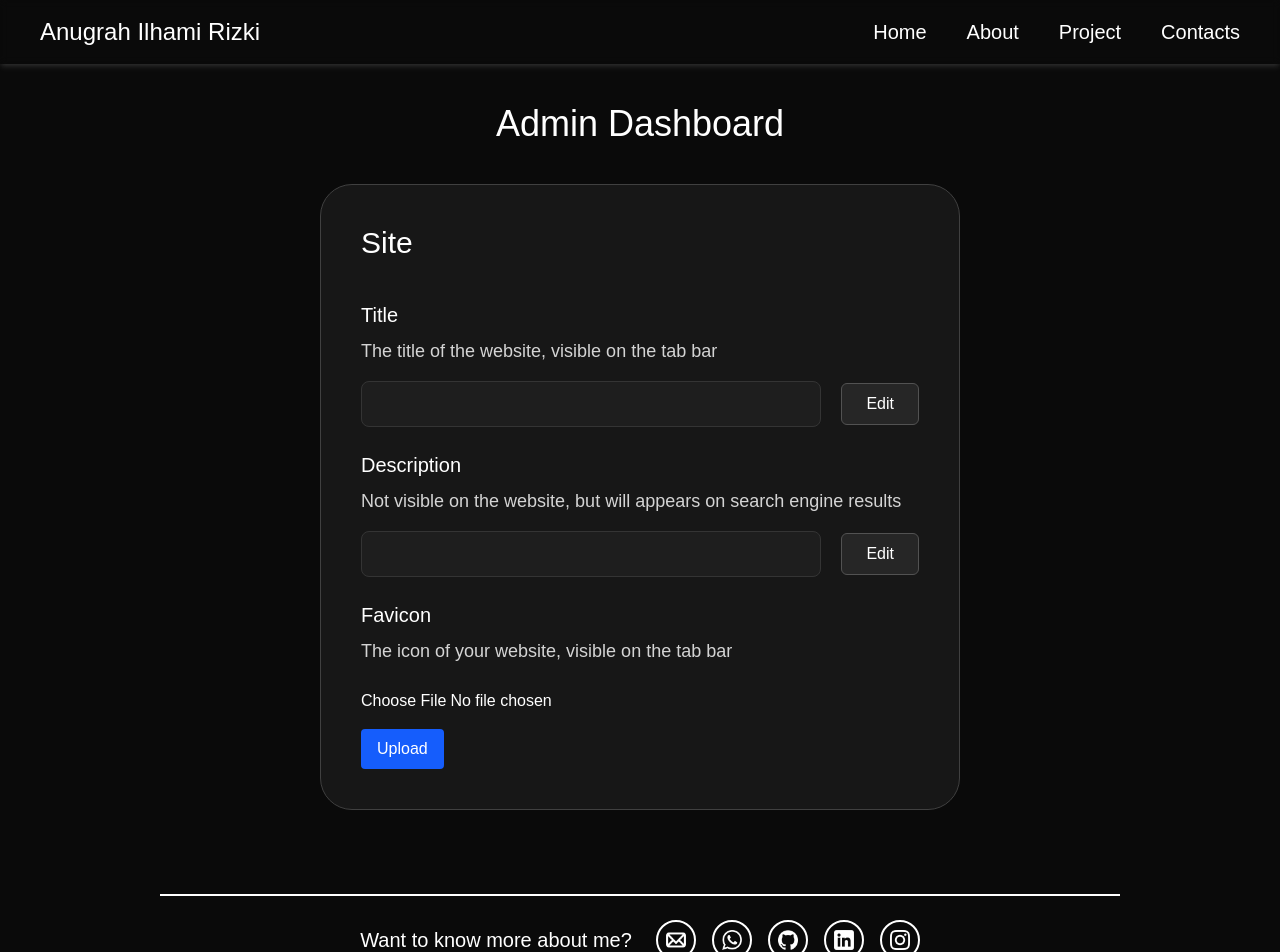
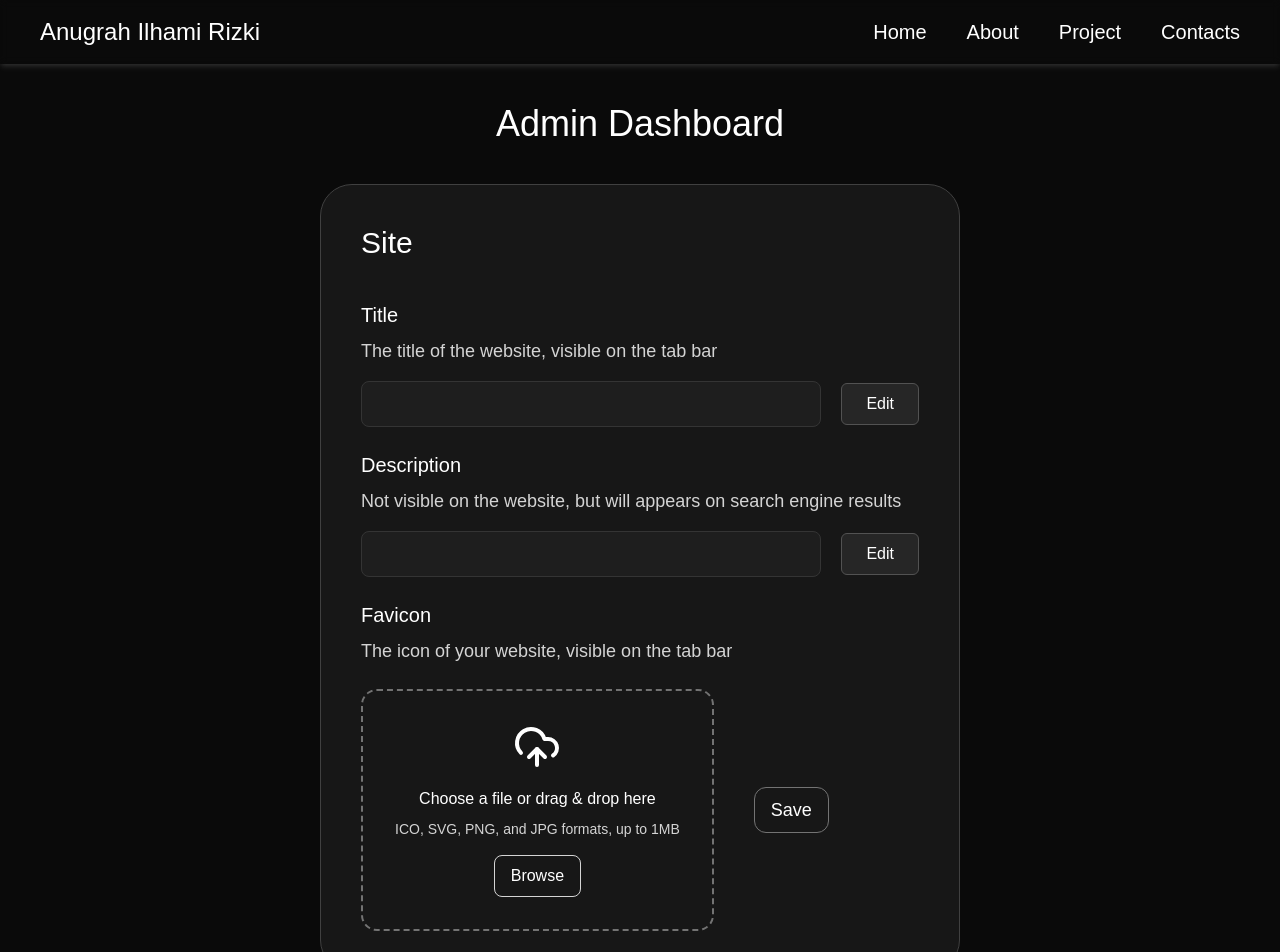
Before and after one commit to anugrah-ir/portfolio-website, a Next.js app: page /admin in a window 1280 px wide. Shown: the top 952 px of the page. Built offline with nearby package versions, Linux system fonts and the light colour scheme; no server answers; the database is empty.

Commit message:
fix(admin): fix file upload

```diff
--- a/src/app/admin/actions.tsx
+++ b/src/app/admin/actions.tsx
@@ -41,7 +41,7 @@ export async function updateSite(key: string, value: string) {
   }
 }
 
-export async function uploadFile(prevState: string | null, formData: FormData) {
+export async function uploadFile(formData: FormData) {
   const file = formData.get("file") as File;
 
   if (!file) {
--- a/src/components/SiteForm.tsx
+++ b/src/components/SiteForm.tsx
@@ -1,6 +1,6 @@
 "use client";
 import Form from "next/form";
-import { useState, useActionState } from "react";
+import { useState } from "react";
 import { updateSite, uploadFile } from "@/app/admin/actions";
 import { CloudUpload } from "lucide-react";
 
@@ -14,15 +14,11 @@ interface SiteFormProps {
   site: Site;
 }
 
-function handleSubmit() {
-  return;
-}
-
 function UploadFileForm() {
   const [file, setFile] = useState<File | null>(null);
   const [isDragging, setIsDragging] = useState(false);
-  // ADD THIS: useActionState hook for form submission
-  const [state, formAction, isPending] = useActionState(uploadFile, null);
+  const [isUploading, setIsUploading] = useState(false);
+  const [result, setResult] = useState<string>("");
 
   const allowedTypes = [".ico", ".svg", ".png", ".jpg", ".jpeg"];
   const maxSize = 1024 * 1024;
@@ -76,34 +72,60 @@ function UploadFileForm() {
     if (selectedFile) handleFile(selectedFile);
   };
 
+  async function handleSubmit(formData: FormData) {
+    setIsUploading(true);
+    setResult("");
+
+    try {
+      const url = await uploadFile(formData);
+      setResult(`File uploaded successfully! URL: ${url}`);
+    } catch (error) {
+      setResult(
+        `Error: ${error instanceof Error ? error.message : "Unknown error"}`,
+      );
+    } finally {
+      setIsUploading(false);
+    }
+  }
+
   return (
-    // WRAP WITH FORM TAG - using formAction prop
-    <form action={formAction}>
+    <Form
+      action={handleSubmit}
+      className="flex flex-col items-center gap-10 lg:flex-row"
+    >
       <div
+        className={`flex flex-col items-center justify-center border-2 ${isDragging ? "border-blue-500" : "border-neutral-500"} rounded-2xl border-dashed p-8 text-center`}
         onDragOver={handleDragOver}
         onDragLeave={handleDragLeave}
         onDrop={handleDrop}
-        className={isDragging ? "dragging" : ""}
       >
-        <input
-          type="file"
-          // ADD NAME ATTRIBUTE - required for FormData
-          name="file"
-          accept={allowedTypes.join(",")}
-          onChange={handleBrowse}
-        />
-
-        {file && <p>Selected: {file.name}</p>}
-
-        {/* ADD SUBMIT BUTTON */}
-        <button type="submit" disabled={!file || isPending}>
-          {isPending ? "Uploading..." : "Upload File"}
-        </button>
-
-        {/* OPTIONAL: Display upload result */}
-        {state && <p>File uploaded: {state}</p>}
+        <CloudUpload className="h-12 w-12" />
+        <p className="mt-4">Choose a file or drag & drop here</p>
+        <p className="mt-2 text-sm text-neutral-300">
+          ICO, SVG, PNG, and JPG formats, up to 1MB
+        </p>
+        <label className="mt-4 inline-block cursor-pointer rounded-lg border border-neutral-300 px-4 py-2 hover:bg-neutral-800">
+          Browse
+          <input
+            name="file"
+            type="file"
+            className="hidden"
+            accept=".ico,.svg,.png,.jpg,.jpeg"
+            onChange={handleBrowse}
+          />
+        </label>
+        {file && (
+          <p className="mt-4 text-sm text-green-600">Selected: {file.name}</p>
+        )}
       </div>
-    </form>
+      <button
+        type="submit"
+        disabled={isUploading}
+        className="cursor-pointer rounded-xl border border-neutral-500 px-4 py-2 text-lg hover:bg-neutral-800 disabled:opacity-50"
+      >
+        {isUploading ? "Uploading..." : "Save"}
+      </button>
+    </Form>
   );
 }
 
@@ -153,25 +175,6 @@ export default function SiteForm({ site }: SiteFormProps) {
       });
     }
   };
-
-  const [uploading, setUploading] = useState(false);
-  const [result, setResult] = useState<string>("");
-
-  async function handleSubmit(formData: FormData) {
-    setUploading(true);
-    setResult("");
-
-    try {
-      const url = await uploadFile(formData);
-      setResult(`File uploaded successfully! URL: ${url}`);
-    } catch (error) {
-      setResult(
-        `Error: ${error instanceof Error ? error.message : "Unknown error"}`,
-      );
-    } finally {
-      setUploading(false);
-    }
-  }
 
   return (
     <div className="flex w-[80vw] flex-col gap-5 rounded-2xl border border-neutral-700 bg-neutral-900 p-5 lg:w-[50vw] lg:gap-10 lg:rounded-4xl lg:p-10">
@@ -254,35 +257,9 @@ export default function SiteForm({ site }: SiteFormProps) {
           <p className="text-sm text-neutral-300 lg:text-lg">
             The icon of your website, visible on the tab bar
           </p>
-          {/* <input
-            name="favicon"
-            type="text"
-            value={formData.favicon}
-            onChange={(e) =>
-              setFormData({ ...formData, favicon: e.target.value })
-            }
-            className="mt-2 rounded-md border border-neutral-600 bg-neutral-800 px-3 py-2 text-sm lg:rounded-lg lg:text-lg"
-          /> */}
         </div>
 
-        <Form action={handleSubmit} className="space-y-4">
-          <input type="file" name="file" required className="block" />
-          <button
-            type="submit"
-            disabled={uploading}
-            className="rounded bg-blue-600 px-4 py-2 text-white disabled:opacity-50"
-          >
-            {uploading ? "Uploading..." : "Upload"}
-          </button>
-        </Form>
-        {result && <div className="mt-4 rounded p-4">{result}</div>}
-
-        {/* <button
-          type="submit"
-          className="text-md mt-5 self-center rounded-xl border border-neutral-600 bg-neutral-800 px-3 py-2 hover:cursor-pointer hover:border-neutral-500 hover:bg-neutral-700 hover:text-neutral-300 lg:text-xl"
-        >
-          Save
-        </button> */}
+        <UploadFileForm />
       </div>
     </div>
   );
```
